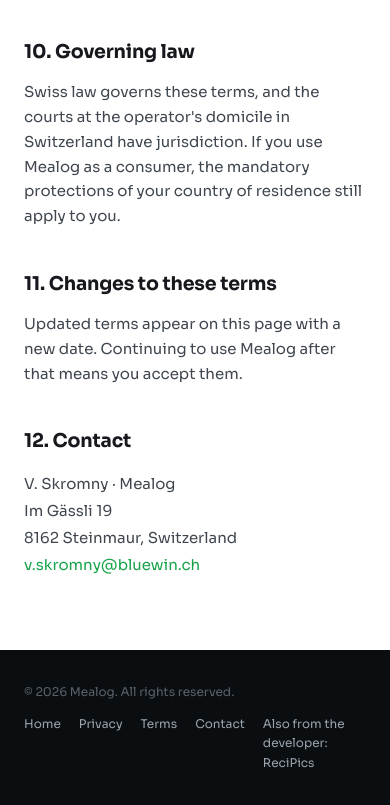
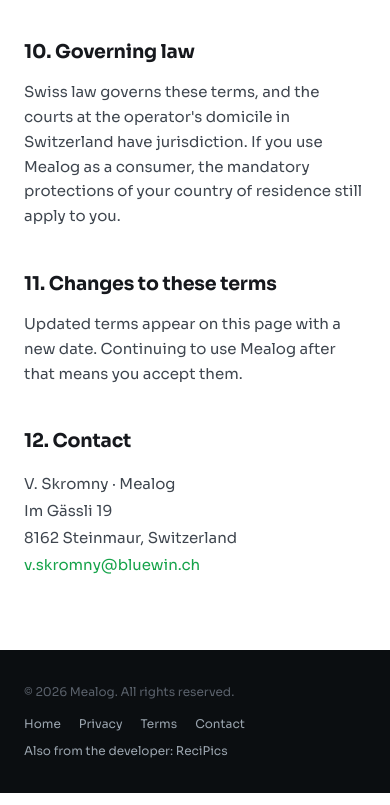
Before and after one commit to vskromny/mealog-website, a plain HTML site: page terms.html in a window 390 px wide. Shown: the part 2996-3801 px from the top of the page. Drawn offline with Linux system fonts and the light colour scheme.

Commit message:
site: footer nav wraps whole links so the added cross-link cannot push pages sideways at phone width (#1086, HoD)
Co-Authored-By: Claude Sonnet 5.5 <noreply@anthropic.com>
Claude-Session: https://claude.ai/code/session_01RUHSuwcyNU1kYjQxYeoRhR

```diff
--- a/assets/pages.css
+++ b/assets/pages.css
@@ -53,6 +53,7 @@ address { font-style: normal; font-size: 15px; color: #3F464F; margin-top: 12px;
 
 footer { background: #0B0E11; color: #5A616B; }
 .foot-in { max-width: 760px; margin: 0 auto; padding: 32px 24px; display: flex; flex-wrap: wrap; gap: 12px 24px; justify-content: space-between; align-items: center; font-size: 12px; }
-.foot-in nav { display: flex; gap: 18px; }
+.foot-in nav { display: flex; flex-wrap: wrap; gap: 8px 18px; }
+.foot-in nav a { white-space: nowrap; }
 .foot-in a { color: #9AA4AE; }
 .foot-in a:hover { color: #4ADE80; }
```
